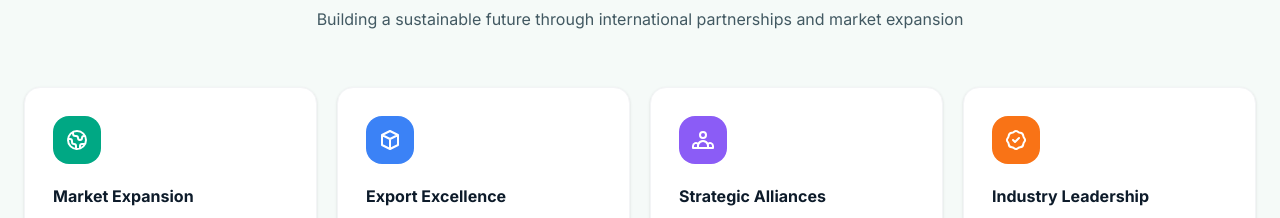
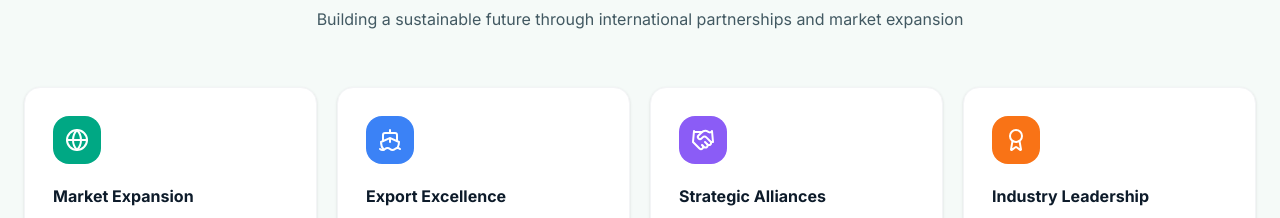
Before and after one commit to scaleoxperts/alldelite, a Next.js app: page /export in a window 1280 px wide. Shown: the part 2929-3147 px from the top of the page. Built offline with nearby package versions, Linux system fonts and the light colour scheme.

Commit message:
update(GlobalGoalsSection): replace SVG icons with Lucide icons for improved consistency

```diff
--- a/components/export/GlobalGoals.export.tsx
+++ b/components/export/GlobalGoals.export.tsx
@@ -1,3 +1,5 @@
+import { Award, Globe, Handshake, Ship } from "lucide-react";
+
 import Capsule from "../shared/Capsule";
 
 const goals = [
@@ -5,81 +7,25 @@ const goals = [
     label: "Market Expansion",
     desc: "Establishing presence in key international markets",
     iconBg: "bg-[#00a884]",
-    icon: (
-      <svg
-        className="h-6 w-6 text-white"
-        fill="none"
-        stroke="currentColor"
-        viewBox="0 0 24 24"
-      >
-        <path
-          strokeLinecap="round"
-          strokeLinejoin="round"
-          strokeWidth={2}
-          d="M3.055 11H5a2 2 0 012 2v1a2 2 0 002 2 2 2 0 012 2v2.945M8 3.935V5.5A2.5 2.5 0 0010.5 8h.5a2 2 0 012 2 2 2 0 104 0 2 2 0 012-2h1.064M15 20.488V18a2 2 0 012-2h3.064M21 12a9 9 0 11-18 0 9 9 0 0118 0z"
-        />
-      </svg>
-    ),
+    icon: <Globe className="h-6 w-6 text-white" />,
   },
   {
     label: "Export Excellence",
     desc: "Delivering quality heat pump solutions globally",
     iconBg: "bg-[#3b82f6]",
-    icon: (
-      <svg
-        className="h-6 w-6 text-white"
-        fill="none"
-        stroke="currentColor"
-        viewBox="0 0 24 24"
-      >
-        <path
-          strokeLinecap="round"
-          strokeLinejoin="round"
-          strokeWidth={2}
-          d="M20 7l-8-4-8 4m16 0l-8 4m8-4v10l-8 4m0-10L4 7m8 4v10M4 7v10l8 4"
-        />
-      </svg>
-    ),
+    icon: <Ship className="h-6 w-6 text-white" />,
   },
   {
     label: "Strategic Alliances",
     desc: "Building strong partnerships worldwide",
     iconBg: "bg-[#8b5cf6]",
-    icon: (
-      <svg
-        className="h-6 w-6 text-white"
-        fill="none"
-        stroke="currentColor"
-        viewBox="0 0 24 24"
-      >
-        <path
-          strokeLinecap="round"
-          strokeLinejoin="round"
-          strokeWidth={2}
-          d="M17 20h5v-2a3 3 0 00-5.356-1.857M17 20H7m10 0v-2c0-.656-.126-1.283-.356-1.857M7 20H2v-2a3 3 0 015.356-1.857M7 20v-2c0-.656.126-1.283.356-1.857m0 0a5.002 5.002 0 019.288 0M15 7a3 3 0 11-6 0 3 3 0 016 0z"
-        />
-      </svg>
-    ),
+    icon: <Handshake className="h-6 w-6 text-white" />,
   },
   {
     label: "Industry Leadership",
     desc: "Setting standards in sustainable heating technology",
     iconBg: "bg-[#f97316]",
-    icon: (
-      <svg
-        className="h-6 w-6 text-white"
-        fill="none"
-        stroke="currentColor"
-        viewBox="0 0 24 24"
-      >
-        <path
-          strokeLinecap="round"
-          strokeLinejoin="round"
-          strokeWidth={2}
-          d="M9 12l2 2 4-4M7.835 4.697a3.42 3.42 0 001.946-.806 3.42 3.42 0 014.438 0 3.42 3.42 0 001.946.806 3.42 3.42 0 013.138 3.138 3.42 3.42 0 00.806 1.946 3.42 3.42 0 010 4.438 3.42 3.42 0 00-.806 1.946 3.42 3.42 0 01-3.138 3.138 3.42 3.42 0 00-1.946.806 3.42 3.42 0 01-4.438 0 3.42 3.42 0 00-1.946-.806 3.42 3.42 0 01-3.138-3.138 3.42 3.42 0 00-.806-1.946 3.42 3.42 0 010-4.438 3.42 3.42 0 00.806-1.946 3.42 3.42 0 013.138-3.138z"
-        />
-      </svg>
-    ),
+    icon: <Award className="h-6 w-6 text-white" />,
   },
 ];
 
```
